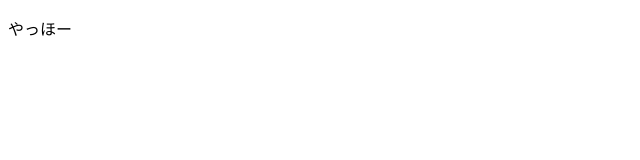
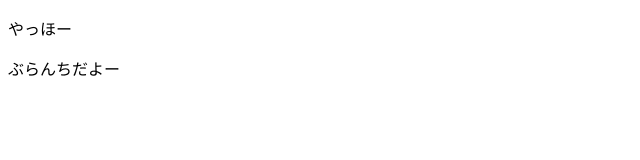
Before and after one commit to asumisso/test, a plain HTML site: page index.html in a window 1280 px wide. Shown: the whole page, without its empty margins (0-640 px from the left). Drawn offline with Linux system fonts and the light colour scheme.

Commit message:
asumiからだよー

```diff
--- a/index.html
+++ b/index.html
@@ -7,5 +7,6 @@
 <body>
 
 <p>やっほー</p>
+<p>ぶらんちだよー</p>
 </body>
 </html>
```
